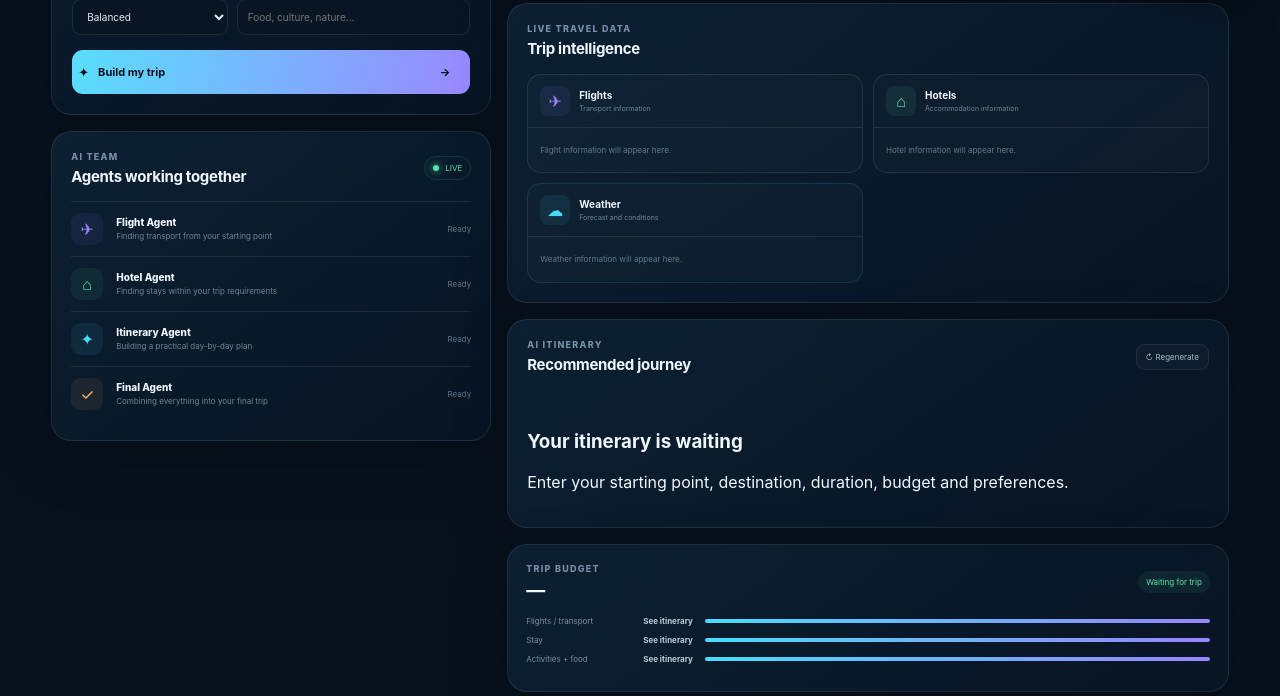
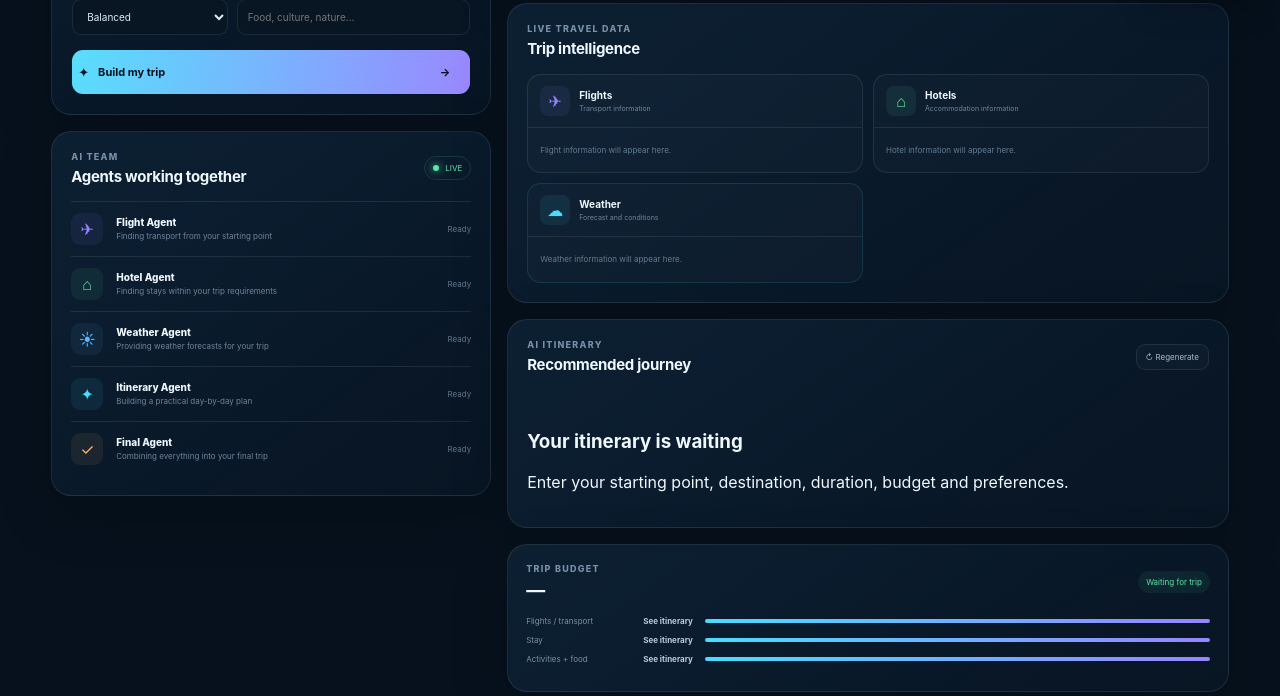
Before and after one commit to Manish7512/GoTrip-AI---A-Multi-Agent-Travel-Planner-with-LangGraph, a FastAPI app: page / in a window 1280 px wide. Shown: the part 788-1484 px from the top of the page. Run offline with FastAPI, Linux system fonts and the light colour scheme; some libraries are stand-ins or nearby versions.

Commit message:
fix(Additional issue 8): add Weather Agent row to status panel with blue color scheme

```diff
--- a/static/style.css
+++ b/static/style.css
@@ -9,6 +9,7 @@
   --purple: #9785ff;
   --green: #5ce5a6;
   --orange: #ffb66c;
+  --blue: #5ab4ff;
 }
 
 * {
@@ -584,6 +585,11 @@ body:before {
 .agent-symbol.orange {
   color: var(--orange);
   background: rgba(255, 182, 108, 0.08);
+}
+
+.agent-symbol.blue {
+  color: var(--blue);
+  background: rgba(90, 180, 255, 0.08);
 }
 
 .agent-name {
--- a/templates/index.html
+++ b/templates/index.html
@@ -199,6 +199,15 @@
                 <div>
                   <div class="agent-name">Hotel Agent</div>
                   <small>Finding stays within your trip requirements</small>
+                </div>
+                <span class="agent-state">Ready</span>
+              </div>
+
+              <div class="agent-row" data-agent="weather">
+                <div class="agent-symbol blue">☀</div>
+                <div>
+                  <div class="agent-name">Weather Agent</div>
+                  <small>Providing weather forecasts for your trip</small>
                 </div>
                 <span class="agent-state">Ready</span>
               </div>
```
